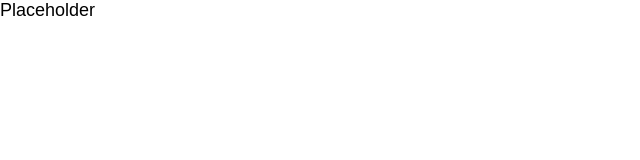
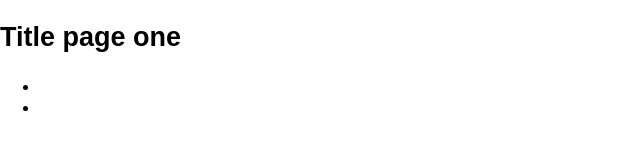
Before and after one commit to ooloo-io/github-flow-kervinazo, a website: page src/index.html in a window 1280 px wide. Shown: the whole page, without its empty margins (0-640 px from the left). Drawn offline with nearby package versions, Linux system fonts and the light colour scheme.

Commit message:
add header

```diff
--- a/src/index.html
+++ b/src/index.html
@@ -13,6 +13,14 @@
 </head>
 
 <body>
-  Placeholder
+  <header class="container header__container">
+    <h2>Title page one</h2>
+      <div class="header__menu">
+        <ul>
+          <li><a href=""></a></li>
+          <li><a href=""></a></li>
+        </ul>
+      </div>
+  </header>
 </body>
 </html>
```
Also changed, not shown: 1 other file.
